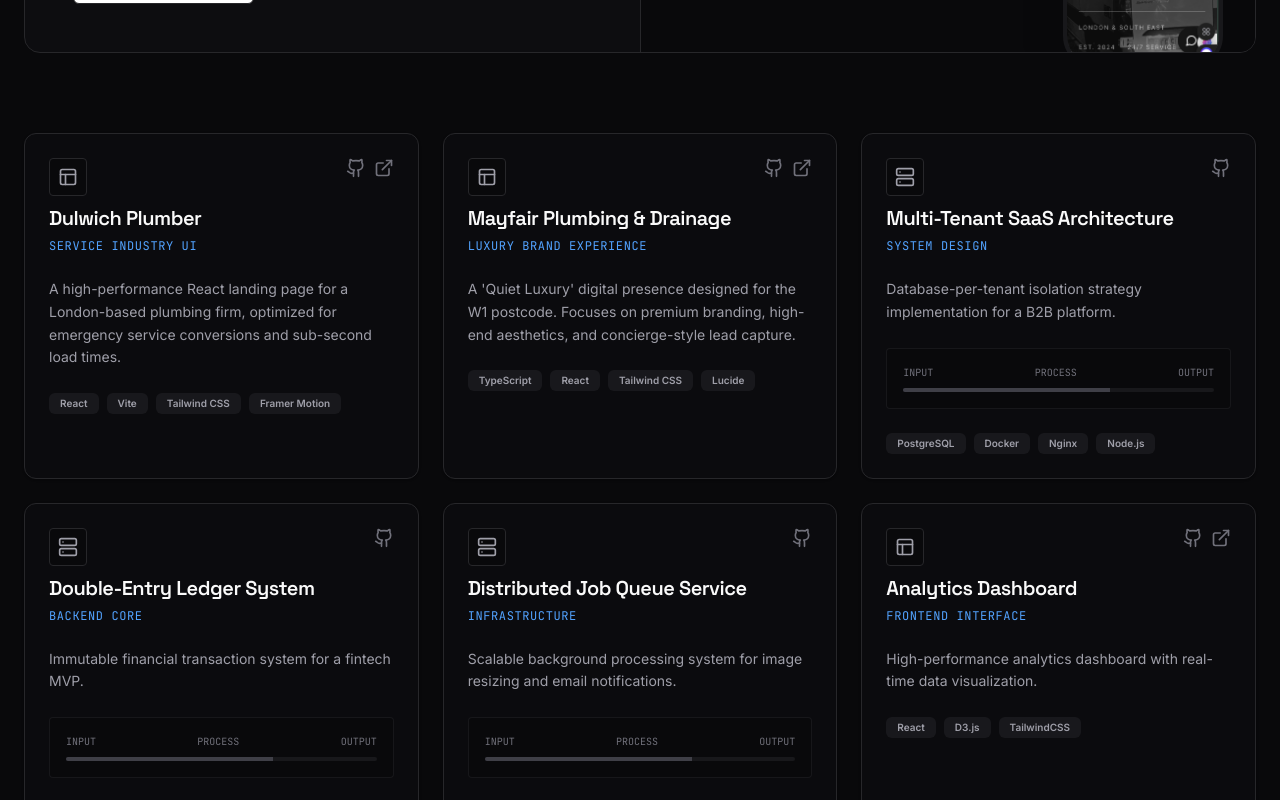
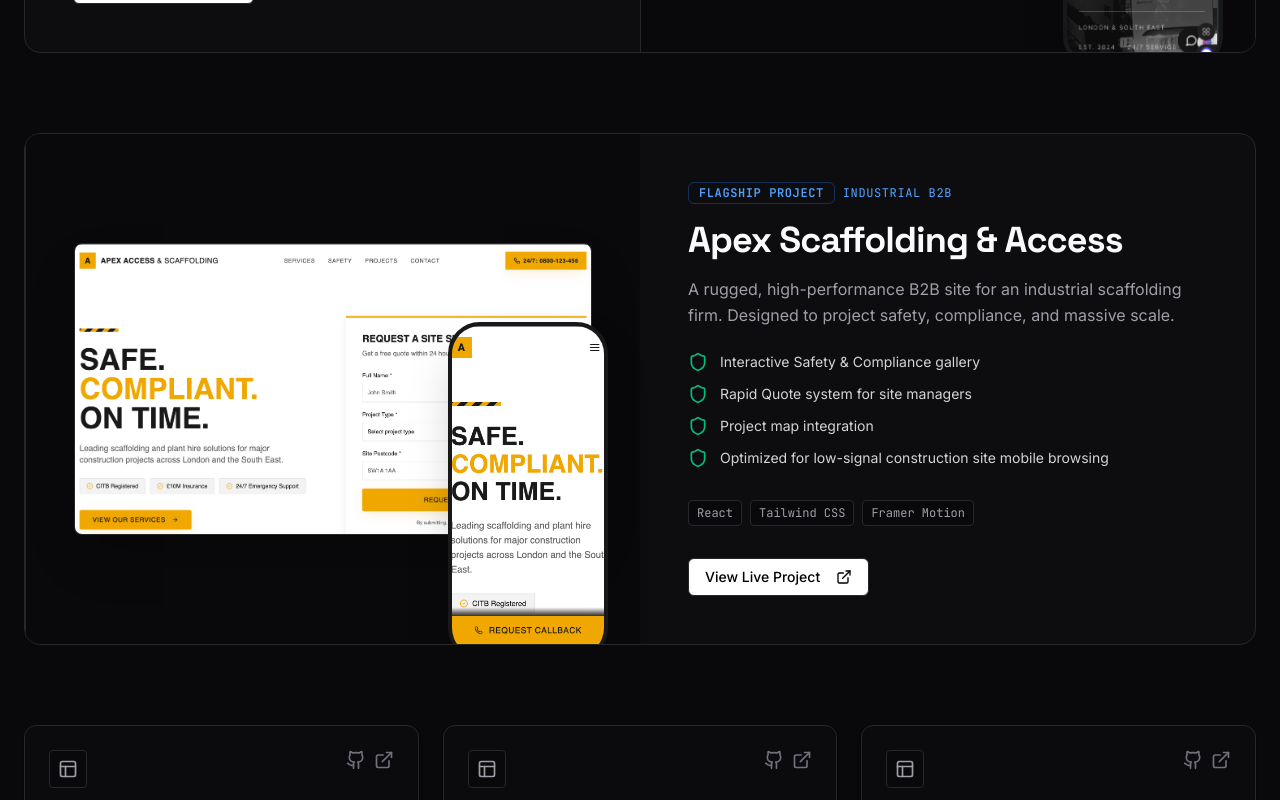
Before and after one commit to qayyum-ibrahim/My-Portfolio, a React (Vite) app: page /projects in a window 1280 px wide. Shown: the part 2100-2900 px from the top of the page. Built offline with nearby package versions, Linux system fonts and the light colour scheme.

Commit message:
updated portfolio

```diff
--- a/src/pages/Projects.tsx
+++ b/src/pages/Projects.tsx
@@ -7,22 +7,18 @@ import {
   CardHeader,
   CardTitle,
 } from "@/components/ui/card";
-import { motion } from "framer-motion";
-import {
-  ExternalLink,
-  Github,
-  Layers,
-  Layout,
-  Server,
-  Shield,
-} from "lucide-react";
-import { useState } from "react";
+import dulwich_1 from "@assets/generated_images/dulwich_1.png";
+import dulwich_2 from "@assets/generated_images/dulwich_2.png";
+import plumbing_1 from "@assets/generated_images/plumbing_1.png";
+import plumbing_2 from "@assets/generated_images/plumbing_2.png";
 import univibe_1 from "@assets/generated_images/univibe_1.png";
 import univibe_2 from "@assets/generated_images/univibe_2.png";
-import plumbing_1 from "@assets/generated_images/plumbing_1.png";
-import plumbing_2 from "@assets/generated_images/plumbing_2.png";
-import dulwich_1 from "@assets/generated_images/dulwich_1.png";
-import dulwich_2 from "@assets/generated_images/dulwich_2.png";
+import apex_1 from "@assets/generated_images/apex_1.png";
+import apex_2 from "@assets/generated_images/apex_2.png";
+
+import { motion } from "framer-motion";
+import { ExternalLink, Github, Layout, Server, Shield } from "lucide-react";
+import { useState } from "react";
 
 type Category = "all" | "flagship" | "architecture" | "frontend";
 
@@ -84,6 +80,29 @@ const projects = [
     images: { hero: plumbing_1, mobile: plumbing_2 },
     links: {
       demo: "https://mayfair-plumbing.vercel.app/",
+      github: "#",
+    },
+  },
+  {
+    id: "industrial-uk",
+    title: "Apex Scaffolding & Access",
+    category: "flagship",
+    description:
+      "A rugged, high-performance B2B site for an industrial scaffolding firm. Designed to project safety, compliance, and massive scale.",
+    tech: ["React", "Tailwind CSS", "Framer Motion"],
+    type: "Industrial B2B",
+    features: [
+      "Interactive Safety & Compliance gallery",
+      "Rapid Quote system for site managers",
+      "Project map integration",
+      "Optimized for low-signal construction site mobile browsing",
+    ],
+    images: {
+      hero: apex_1,
+      mobile: apex_2,
+    },
+    links: {
+      demo: "https://apex-power-grid.vercel.app/",
       github: "#",
     },
   },
```
Also changed, not shown: attached_assets/generated_images/apex_1.png (added), attached_assets/generated_images/apex_2.png (added).
